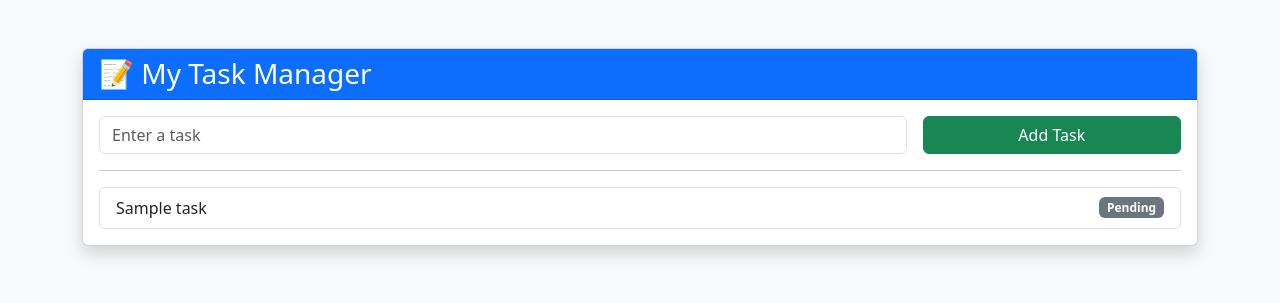
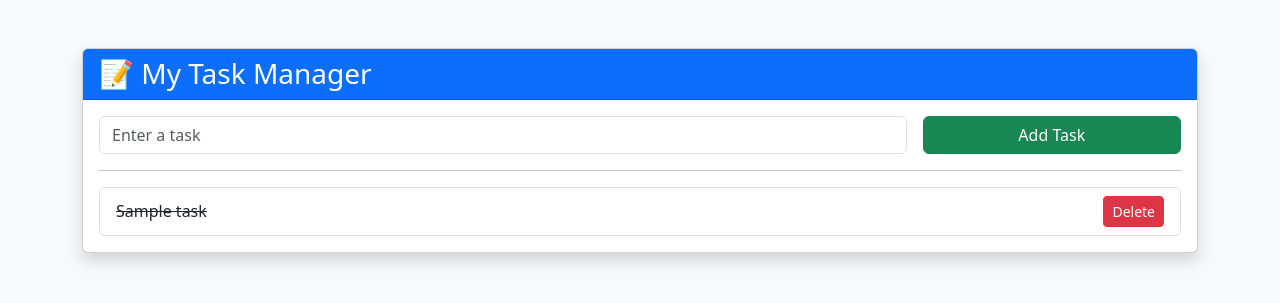
Before and after one commit to thereal4ne/cicd-django-project, a Django app: page / in a window 1280 px wide. Shown: the top 303 px of the page. Run offline with Django 5.2, Linux system fonts and the light colour scheme; tables that the repository leaves empty hold one stand-in row (values such as "Sample post").

Commit message:
Added complete and delete task features with Bootstrap UI

```diff
--- a/webapp/templates/home.html
+++ b/webapp/templates/home.html
@@ -36,11 +36,22 @@
             <ul class="list-group">
                 {% for task in tasks %}
                     <li class="list-group-item d-flex justify-content-between align-items-center">
-                        {{ task.title }}
-                        <span class="badge bg-secondary">Pending</span>
-                    </li>
-                {% empty %}
-                    <li class="list-group-item text-center text-muted">No tasks yet</li>
+    <span>
+        {% if task.completed %}
+            <s>{{ task.title }}</s>
+        {% else %}
+            {{ task.title }}
+        {% endif %}
+    </span>
+
+    <div>
+        {% if not task.completed %}
+            <a href="{% url 'complete_task' task.id %}" class="btn btn-sm btn-success">Complete</a>
+        {% endif %}
+        <a href="{% url 'delete_task' task.id %}" class="btn btn-sm btn-danger">Delete</a>
+    </div>
+</li>
+
                 {% endfor %}
             </ul>
 
--- a/webapp/urls.py
+++ b/webapp/urls.py
@@ -1,7 +1,8 @@
 from django.urls import path
-from .views import task_list
+from .views import task_list, complete_task, delete_task
 
 urlpatterns = [
-    # Change 'tasks/' to '' to make it the homepage
     path('', task_list, name='task_list'),
+    path('complete/<int:task_id>/', complete_task, name='complete_task'),
+    path('delete/<int:task_id>/', delete_task, name='delete_task'),
 ]
--- a/webapp/views.py
+++ b/webapp/views.py
@@ -1,4 +1,4 @@
-from django.shortcuts import render, redirect
+from django.shortcuts import render, redirect, get_object_or_404
 from .models import Task
 
 def task_list(request):
@@ -10,3 +10,16 @@ def task_list(request):
 
     tasks = Task.objects.all()
     return render(request, "home.html", {"tasks": tasks})
+
+
+def complete_task(request, task_id):
+    task = get_object_or_404(Task, id=task_id)
+    task.completed = True
+    task.save()
+    return redirect("task_list")
+
+
+def delete_task(request, task_id):
+    task = get_object_or_404(Task, id=task_id)
+    task.delete()
+    return redirect("task_list")
```
